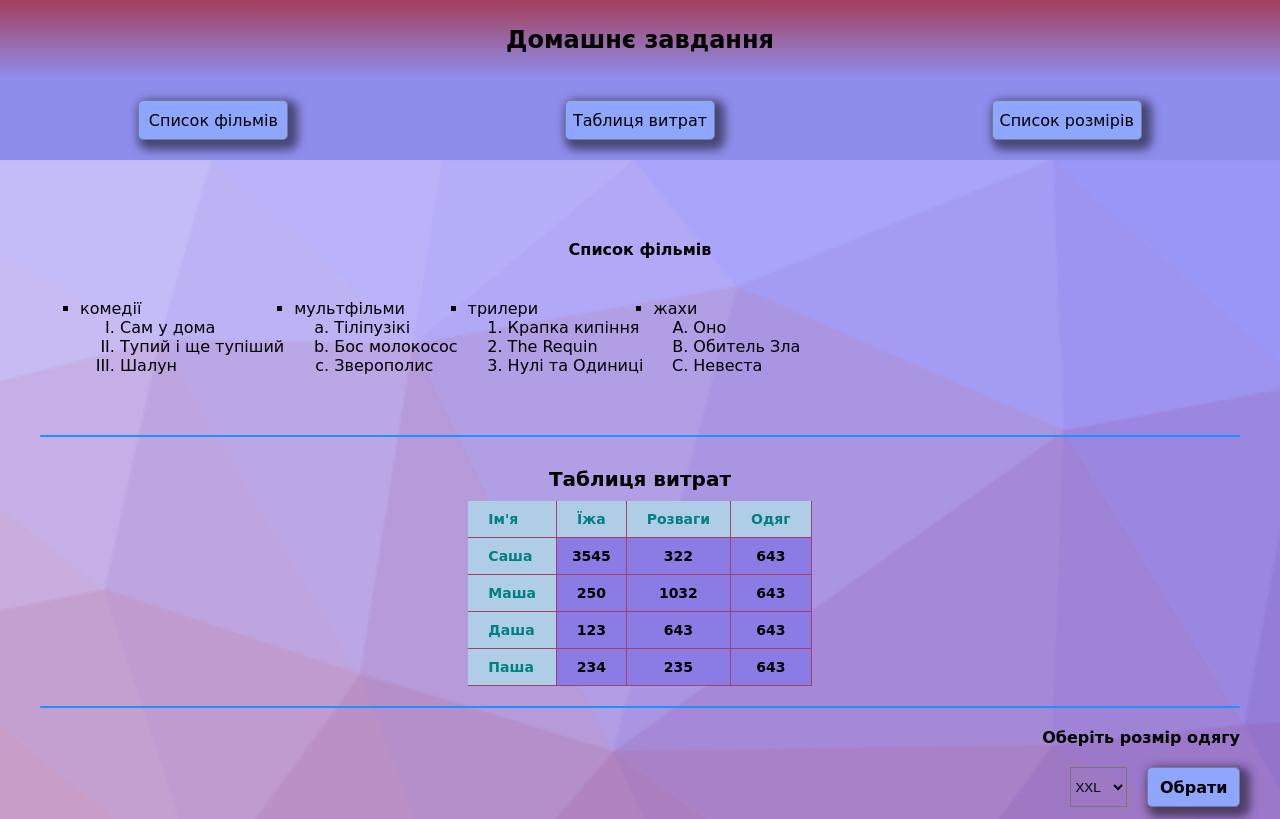
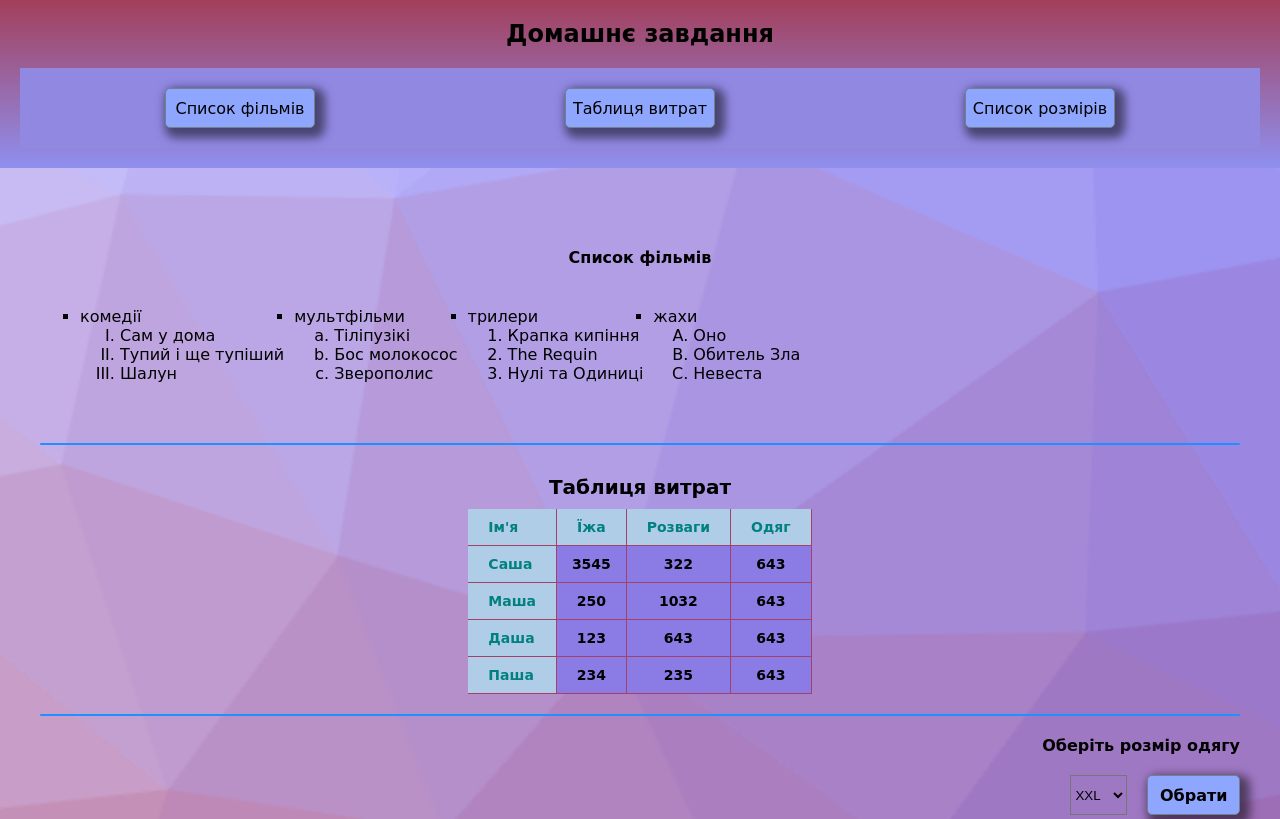
Before and after one commit to sanyaswb/homework_02_table, a plain HTML site: page index.html in a window 1280 px wide. Shown: the top 819 px of the page. Drawn offline with Linux system fonts and the light colour scheme; a web font is replaced by a local one.

Commit message:
splitted css

```diff
--- a/index.html
+++ b/index.html
@@ -8,23 +8,22 @@
 	<link rel="stylesheet" href="styles/styles.css">
 	<link rel="stylesheet" href="styles/common.css">
 	<link rel="stylesheet" href="styles/navigation.css">
+	<link rel="stylesheet" href="styles/header.css">
 	<title>Homework</title>
 </head>
 <body>
 	<header class="header">
+		<div class="header__content">
 			<h2>Домашнє завдання</h2>
-		</header>
-
 			<nav class="navigation">
 				<a class="navigation__button button" href="#movie">Список фільмів</a>
 				<a class="navigation__button button" href="#table">Таблиця витрат</a>
 				<a class="navigation__button button" href="#list">Список розмірів</a>
 			</nav>
+		</div>
+	</header>
 
-		<main class="wrapper">
-
-			<a name="movie"></a>
-
+	<main class="wrapper" id="movie">
 		<section class="list">
 			<p><span>Список фільмів</span></p>
 			<ul class="list__genres">
@@ -65,9 +64,7 @@
 
 		<hr>
 
-			<a name="table"></a>
-
-			<section class="content__table">
+		<section class="content__table" id="table">
 			<table>
 				<caption>Таблиця витрат</caption>
 				<tr>
@@ -110,8 +107,7 @@
 
 		<hr>
 
-			<a name="list"></a>
-			<section class="size__container">
+		<section class="size__container" id="list">
 
 			<h4>Оберіть розмір одягу</h4>
 		<div class="size__container-list">
--- a/styles/common.css
+++ b/styles/common.css
@@ -22,11 +22,6 @@
 .button:active {
 	transition: transform;
 	transform: scale(0.8);
-}
-
-h2{
-	font-family: 'Edu TAS Beginner', cursive, Sans-Serif;
-	font-weight: 600;
 }
 
 h4 {
--- /dev/null
+++ b/styles/header.css
@@ -0,0 +1,29 @@
+.header {
+	width: 100%;
+	height: 100%;
+	padding: 20px;
+	display: flex;
+	flex-direction: column;
+	align-items: center;
+	justify-content: center;
+	background: rgb(163,63,91);
+	background: linear-gradient(180deg, rgba(163,63,91,1) 0%, rgba(143,143,239,1) 100%);
+}
+
+.header__content {
+	width: 100%;
+	height: 100%;
+	max-width: 1440px;
+	margin: 0 auto;
+}
+
+.header__content > h2 {
+	font-family: 'Edu TAS Beginner', cursive, Sans-Serif;
+	font-weight: 600;
+	text-align: center;
+	margin-bottom: 20px;
+}
+
+@media screen and (max-width: 640px) {
+
+}
--- a/styles/navigation.css
+++ b/styles/navigation.css
@@ -1,11 +1,12 @@
 .navigation {
-	background-color: #8F8DEC;
+	background-color: #9188E2;
 	display: flex;
 	width: 100%;
 	justify-content: space-around;
 	align-items: center;
 	flex-direction: row;
-	height: 80px;
+	height: 100%;
+	padding: 20px;
 }
 
 .navigation__button {
--- a/styles/styles.css
+++ b/styles/styles.css
@@ -6,31 +6,24 @@
 	box-sizing: border-box;
 }
 
-.wrapper {
-	display: flex;
-	flex-direction: column;
-	width: 100%;
-	height: 100%;
-	/*align-items: center;*/
-	/*justify-content: center;*/
+body {
 	background-image: url("../images/main__background.png");
-	padding: 40px 40px 0 40px;
 	background-repeat: no-repeat;
 	background-position: center;
 	background-size: cover;
 }
 
-.header {
+.wrapper {
+	display: flex;
+	flex-direction: column;
 	width: 100%;
-	display: flex;
-	align-items: center;
-	justify-content: center;
-	height: 80px;
-	background: rgb(163,63,91);
-	background: linear-gradient(180deg, rgba(163,63,91,1) 0%, rgba(143,143,239,1) 100%);
+	max-width: 1440px;
+	height: 100%;
+	margin: 0 auto;
+	/*align-items: center;*/
+	/*justify-content: center;*/
+	padding: 40px 40px 0 40px;
 }
-
-
 
 /*.content {*/
 /*	width: 100%;*/
```
Lines whose indentation alone changed are shown as unchanged.
